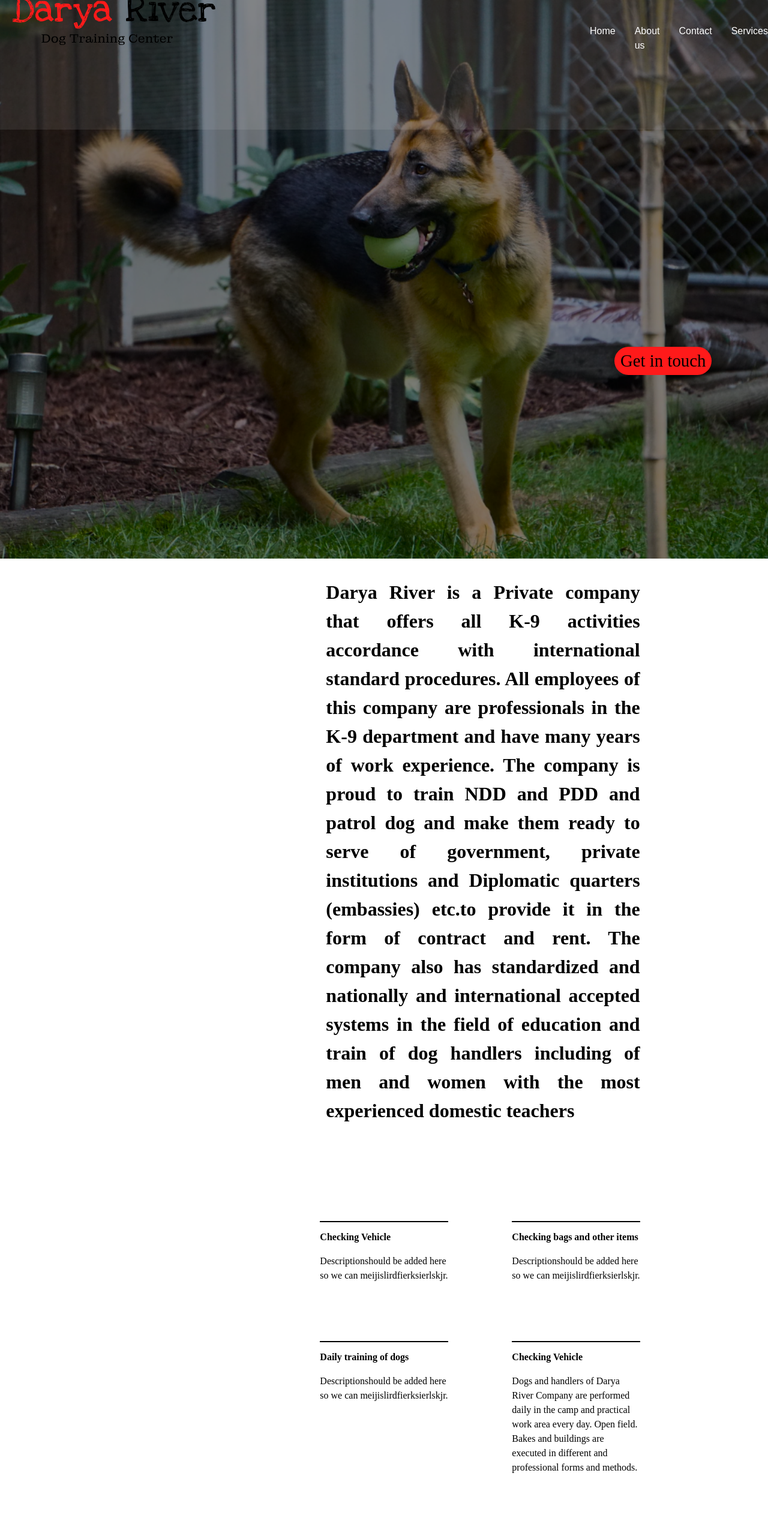
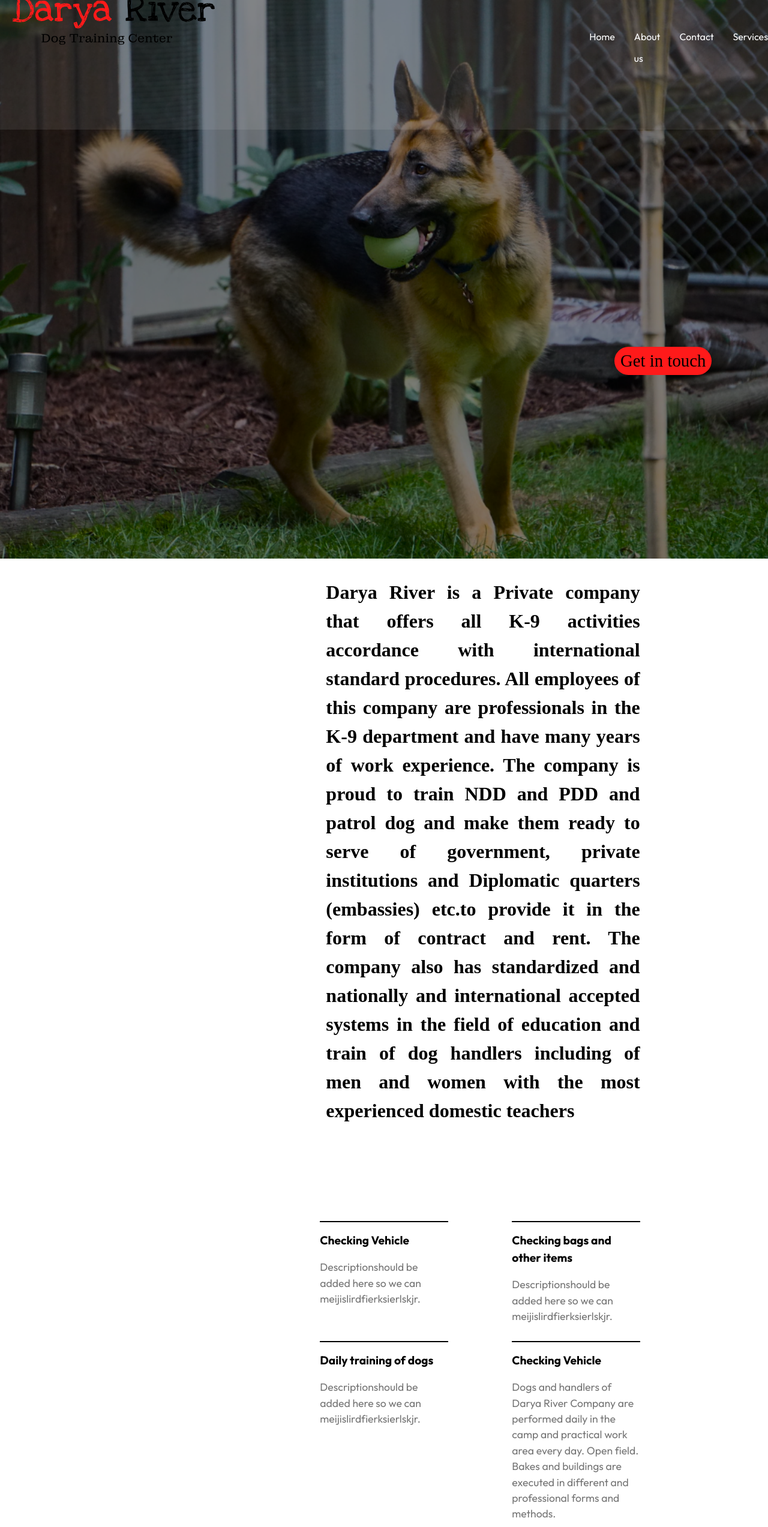
Before and after one commit to SohailShirzad/Darya-River-Company-React-App, a React (Create React App) app: page / in a window 1280 px wide. Shown: the top 2545 px of the page at 60% size. Built offline with nearby package versions, Linux system fonts and the light colour scheme; a web font is replaced by a local one.

Commit message:
adds footer section

```diff
--- a/src/App.css
+++ b/src/App.css
@@ -82,6 +82,8 @@
 .main-section-services-childs:nth-last-child(4){
     grid-area: 1 / 6 / 4 / 8 ;
 }
+#main-section-services-h2{font-size: 1.2rem;}
+#main-section-services-p{font-size: 1.1rem;}
 
 /* flexible services section */
 
@@ -160,3 +162,36 @@
 }
 #get-in-touch-h2{font-size: 3rem;}
 #get-in-touch-paragraph{font-size: 7rem;}
+
+/* Footer section */
+.footer-container{
+    width: 100%;
+    height: 650px;
+    grid-template-columns: repeat(12, 1fr);
+    grid-template-rows: repeat(6, 108px);
+}
+.footer-a-logo{
+    grid-area: 2 / 3 / 4 / 6;
+}
+.footerSVG{
+    width: 90%;
+    height: 100%;
+}
+#footer-left-column{
+    grid-area: 4 / 3 / 5 / 6  ;
+}
+
+#footer-middle-column{
+    grid-area: 4 / 7 / 5 / 11 ;
+}
+
+#footer-right-column{
+    grid-area: 4 / 9 / 5 / 11
+}
+.footer-nav a , li {
+    font-size: 1.5rem;
+    color: white;
+    font-family: outfit;
+    list-style: none;
+    text-decoration: none;
+}
--- a/src/App.js
+++ b/src/App.js
@@ -6,7 +6,7 @@ import FlexibleServiecs from './components/FlexibleServices';
 import OurTeam from './components/OurTeam';
 import PeaceOfMind from './components/PeaceOfMind'
 import GetInTouch from './components/GetInTouch'
-import Footer from './components/GetInTouch'
+import Footer from './components/Footer'
 
 function App() {
   const title = 'Welcome'
@@ -65,8 +65,7 @@ function App() {
 
         <PeaceOfMind />
         <GetInTouch />
-        <br />
-        <br />
+        <Footer />
       </div>
     </div>
   );
--- a/src/components/Footer.js
+++ b/src/components/Footer.js
@@ -0,0 +1,36 @@
+import '../App.css'
+import '../index.css'
+
+export default function Footer(){
+    return(
+        <div className='footer-container grid black-background'>
+            <a className='footer-a-logo' href='#'><object className='footerSVG' data="./images/footer-logo.svg" alt="logo"></object></a>
+            <div id="footer-left-column">
+                <nav className='footer-nav'>
+                    <ul>
+                        <li>Kabul, Afghanistan</li>
+                        <li>Tel: +93 78989898989</li>
+                        <li>Email: info@drdta.com</li>
+                    </ul>
+                </nav>
+            </div>
+            <div id="footer-middle-column">
+                <nav className='footer-nav'>
+                    <ul>
+                        <li><a href="#">Home</a></li>
+                        <li><a href="#">About us</a></li>
+                        <li><a href="#">Contact</a></li>
+                    </ul>
+                </nav>
+            </div>
+            <div id="footer-right-column">
+                 <nav className='footer-nav'>
+                    <ul>
+                        <li><a href="#">Our Services</a></li>
+                        <li><a href="#">Projects</a></li>
+                    </ul>
+                </nav>
+            </div>
+        </div>
+    )
+}
--- a/src/components/MainSectionServices.js
+++ b/src/components/MainSectionServices.js
@@ -5,8 +5,8 @@ export default function MainSectionServices(props){
 
         <div className='main-section-services-childs'>
             {props.div}
-            <h2>{props.title}</h2>
-            <p>{props.description}</p>
+            <h2 className='bold outfit' id='main-section-services-h2'>{props.title}</h2>
+            <p className='outfit light-gray-text' id='main-section-services-p'>{props.description}</p>
         </div>
     )
 }
```
Also changed, not shown: public/images/footer-logo.svg (added).
